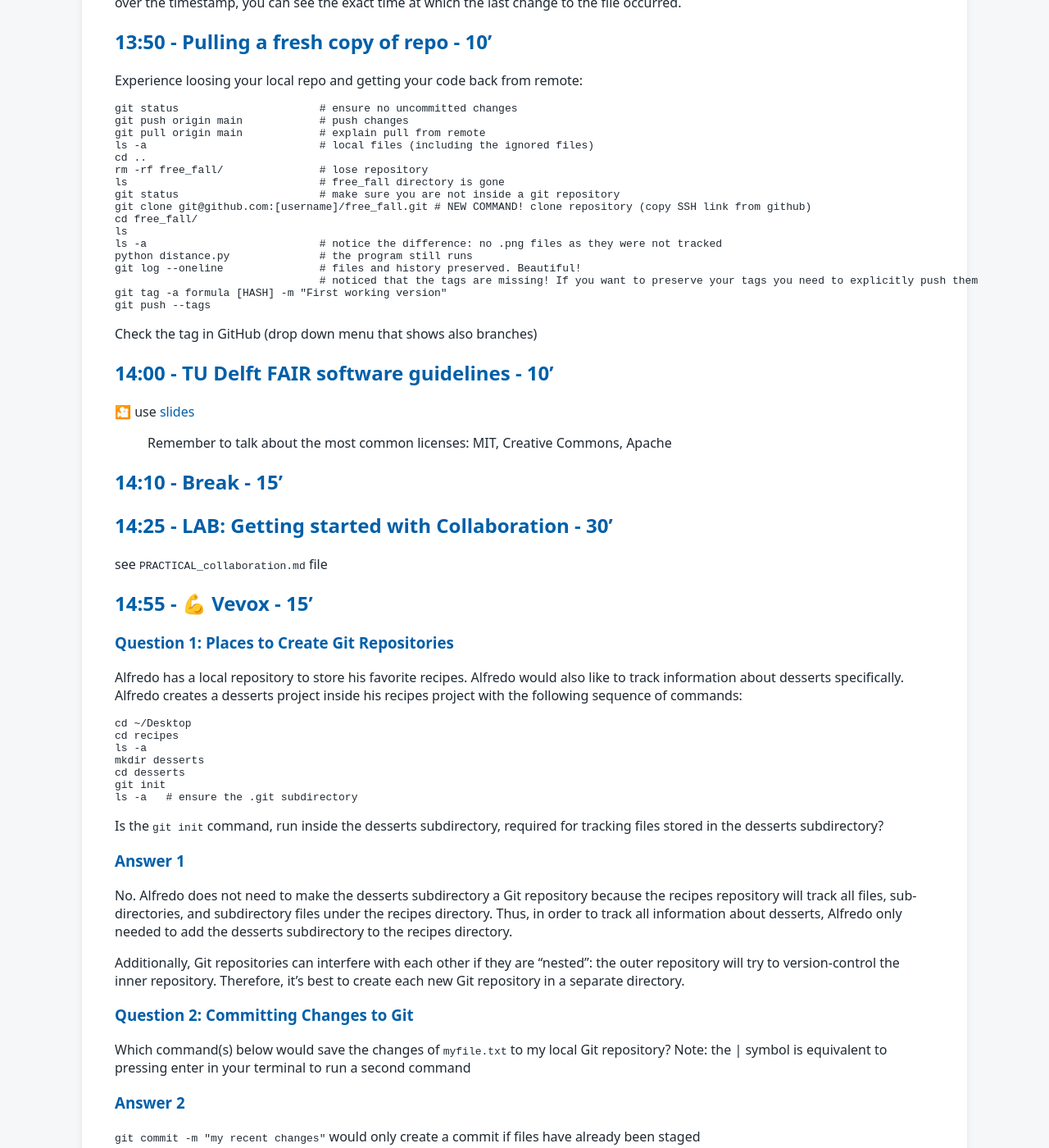
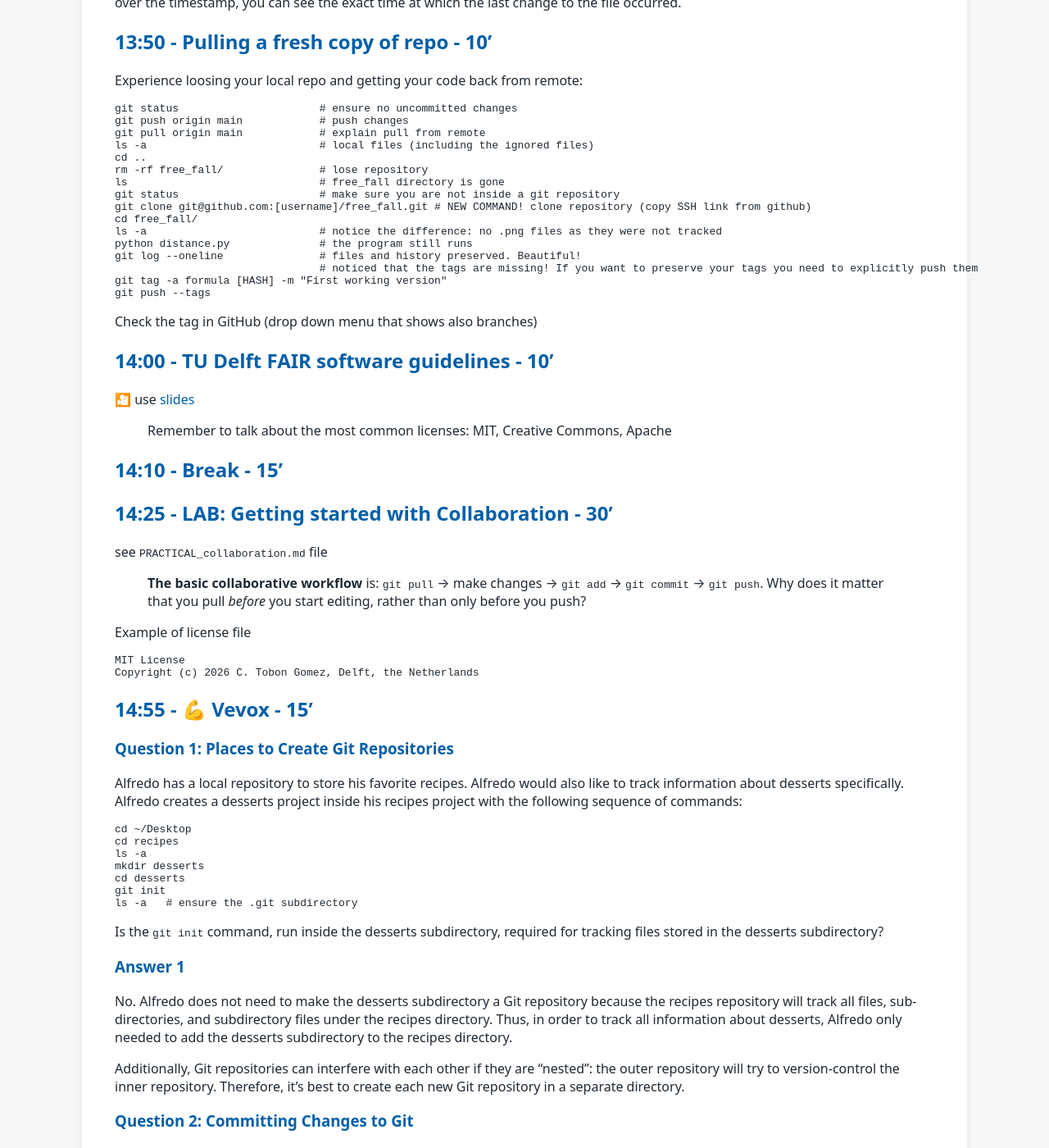
Before and after one commit to tu-delft-library/introduction_to_version_control_with_git, a Jekyll site: the page built from materials_for_trainers/lesson_plan.md, in a window 1280 px wide and 1400 px high, scrolled down 11168 px. Shown: the whole window at 82% size. Built offline with Jekyll 4.4.1, drawn with Linux system fonts in a browser that asks for light colours; our own code applies the rules of GitHub Pages for plain Markdown files; some of the changed text lies outside the part shown.

Commit message:
Clarifications afternoon block

````diff
--- a/materials_for_trainers/lesson_plan.md
+++ b/materials_for_trainers/lesson_plan.md
@@ -613,7 +613,7 @@ git push origin main            # uploads the new commit. Refresh GitHub to see
 ```
 
 
-## 13:40 - 💪  6 💪 GitHub GUI + 7 💪 GitHub Timestamps  - 10'
+## 13:40 -  6 💪 GitHub GUI + 7 💪 GitHub Timestamps  - 10'
 See `exercises.md`. There is an optional challenge under each numbered exercise.
 
 #### `GitHub GUI` solution:
@@ -644,7 +644,6 @@ ls                              # free_fall directory is gone
 git status                      # make sure you are not inside a git repository
 git clone git@github.com:[username]/free_fall.git # NEW COMMAND! clone repository (copy SSH link from github)
 cd free_fall/
-ls
 ls -a                           # notice the difference: no .png files as they were not tracked
 python distance.py              # the program still runs
 git log --oneline               # files and history preserved. Beautiful!
@@ -664,7 +663,13 @@ Check the tag in GitHub (drop down menu that shows also branches)
 ## 14:25 - LAB: Getting started with Collaboration - 30'
 see `PRACTICAL_collaboration.md` file
 
+> **The basic collaborative workflow** is: `git pull` → make changes → `git add` → `git commit` → `git push`. Why does it matter that you pull *before* you start editing, rather than only before you push?
 
+Example of license file
+```text
+MIT License
+Copyright (c) 2026 C. Tobon Gomez, Delft, the Netherlands
+```
 
 ## 14:55 - 💪 Vevox - 15'
 
````
